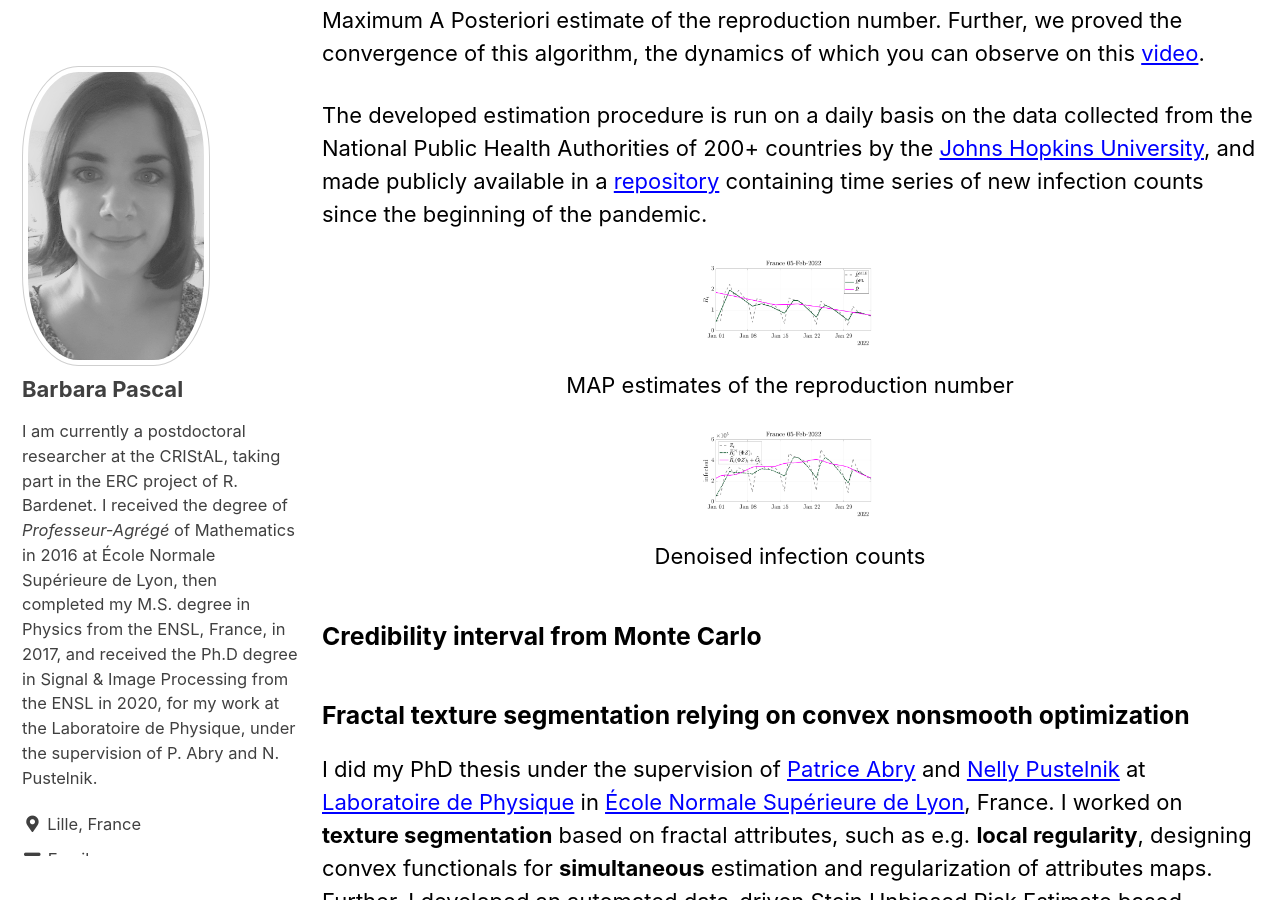
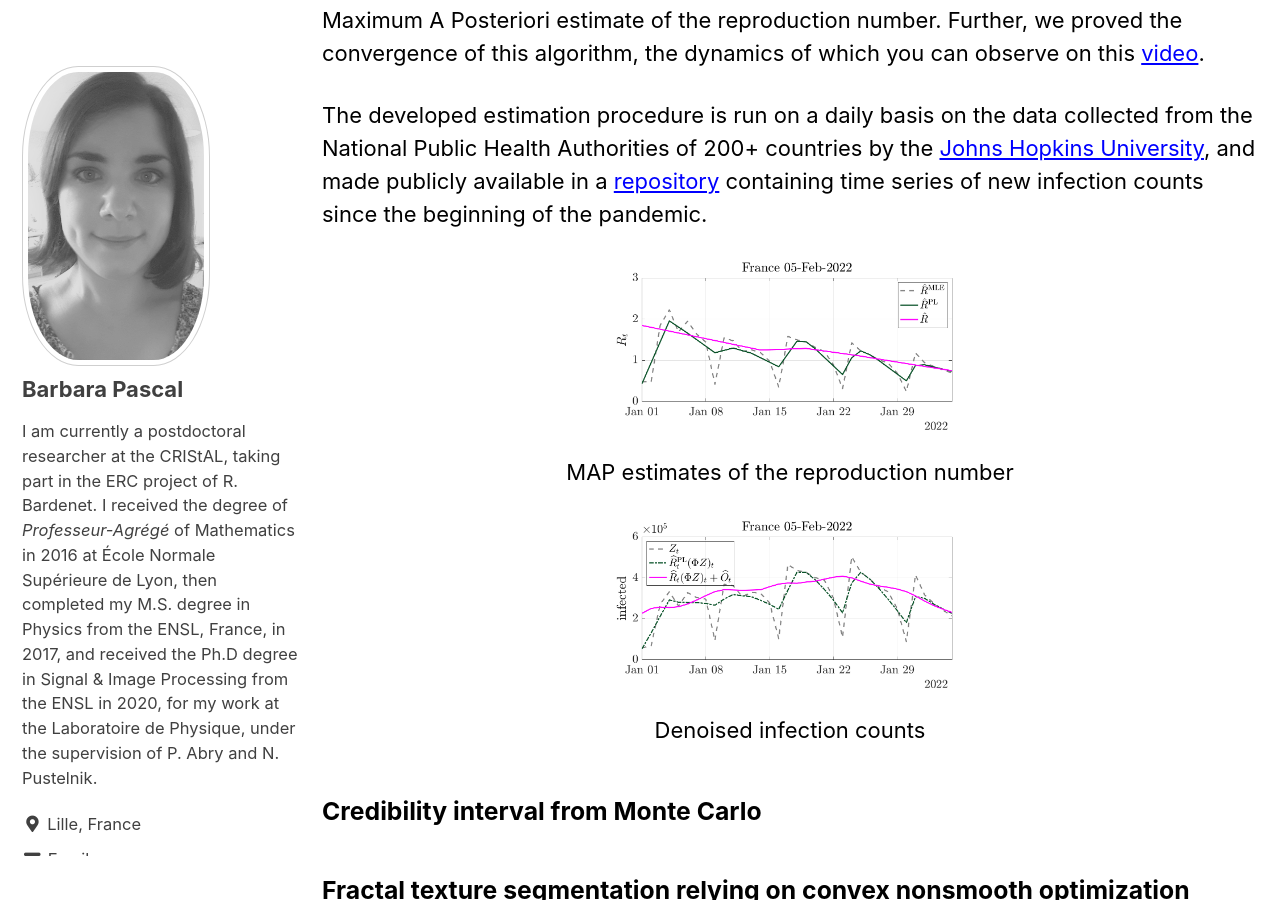
Before and after one commit to bpascal-fr/bpascal-fr.github.io, a Jekyll site: the page built from index.md, in a window 1280 px wide and 900 px high, scrolled down 2351 px. Built offline with Jekyll 4.4.1, drawn with Linux system fonts in a browser that asks for light colours; cached includes are drawn as plain includes; nearby versions of some CDN libraries; some web fonts are replaced.

Commit message:
precision about covid work

```diff
--- a/index.md
+++ b/index.md
@@ -50,11 +50,11 @@ The developed estimation procedure is run on a daily basis on the data collected
 
 <div id='content' align="middle">
 <div align="middle">
-<img width="200" src="assets/images/RO.png" align="center">
+<img width="400" src="assets/images/RO.png" align="center">
         <p align="center">MAP estimates of the reproduction number</p>
 </div>
 <div align="middle">
-<img width="200" src="assets/images/Z_denoised.png" align="center">
+<img width="400" src="assets/images/Z_denoised.png" align="center">
         <p align="center">Denoised infection counts</p>
 </div>
 </div>
```
